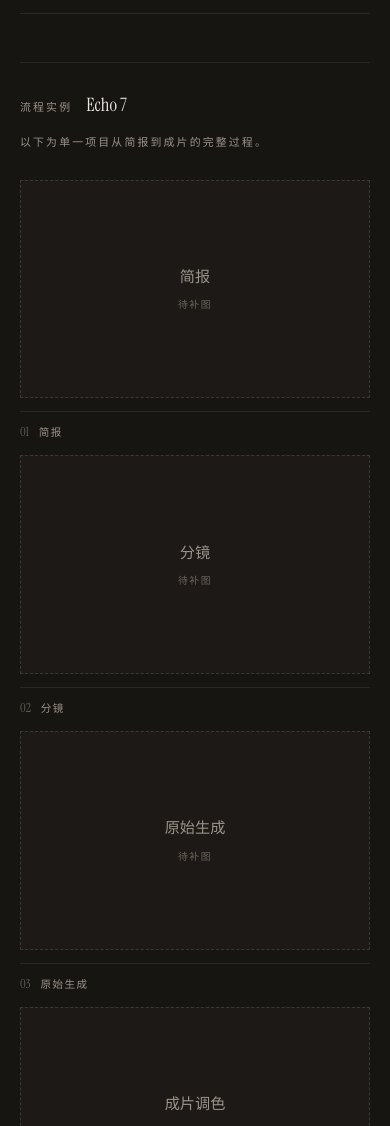
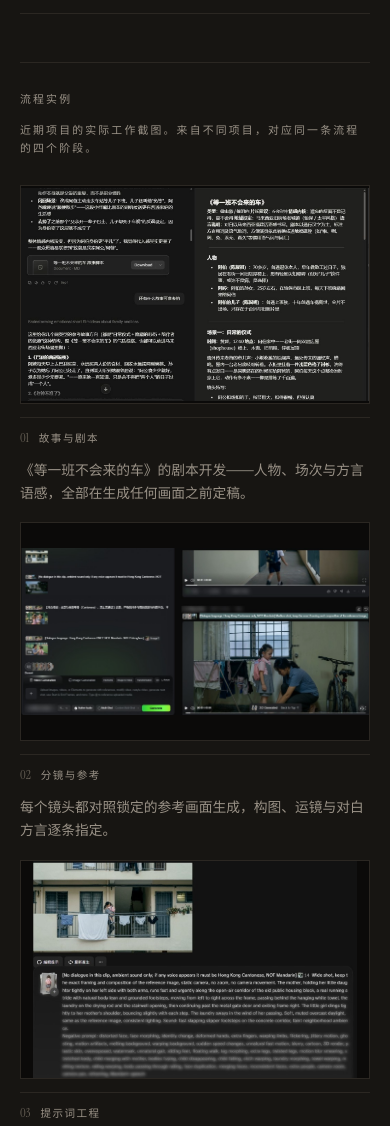
Before and after one commit to kirajayl/albert, a plain HTML site: page index.html in a window 390 px wide. Shown: the part 4620-5746 px from the top of the page. Drawn offline with Linux system fonts and the light colour scheme.

Commit message:
Add process case study with real working screenshots
Replaces the four placeholder slots in section 03 with actual
production screenshots: story/script, shot direction, prompt
engineering and character consistency.

Reframed from a single-project brief-to-final walkthrough, which the
material did not support — the screenshots come from different
projects and document the middle of the pipeline. The section now
states that openly.

Discloses craft without disclosing method:
- Platform branding cropped or blurred out of every image (nav rails,
  wordmarks, model and product names)
- No tool labels and no enlarge/lightbox on case images, so frames
  render at a size that reads as dense work without being mineable
- Progressive fade over the negative prompt in the prompt-engineering
  frame; the volume of constraint stays visible, the terms do not
- Uncropped source of the script frame kept local and gitignored — it
  exposed an internal project list in the sidebar

Layout: two-up grid, object-fit contain so screenshots are never
cropped, single column on phones. Certificate lightbox unaffected.

Co-Authored-By: Claude Opus 5 (1M context) <noreply@anthropic.com>

```diff
--- a/index.html
+++ b/index.html
@@ -302,20 +302,19 @@ em{font-style:italic}
 .case-head{display:flex;flex-wrap:wrap;align-items:baseline;gap:14px;margin-bottom:28px}
 .case-head .label{color:var(--dim)}
 .case-head .proj{font-family:var(--display);font-size:1.15rem}
-.case-grid{display:grid;grid-template-columns:repeat(4,1fr);gap:clamp(12px,2vw,22px)}
-.case-cell figure{position:relative;aspect-ratio:16/10;overflow:hidden;background:var(--surface)}
-.case-cell img{width:100%;height:100%;object-fit:cover}
-.case-cell .ph{
-  position:absolute;inset:0;border:1px dashed var(--rule-2);
-  display:flex;flex-direction:column;align-items:center;justify-content:center;gap:8px;
-  text-align:center;padding:14px;
+.case-grid{display:grid;grid-template-columns:repeat(2,1fr);gap:clamp(18px,2.6vw,34px)}
+.case-cell figure{
+  position:relative;aspect-ratio:16/10;overflow:hidden;
+  background:#0B0A09;border:1px solid var(--rule);
+  transition:border-color .4s var(--ease);
 }
-.case-cell .ph b{font-family:var(--display);font-size:.95rem;color:var(--dim);font-weight:400}
-.case-cell .ph em{font-style:normal;font-size:.62rem;letter-spacing:.14em;text-transform:uppercase;color:var(--dimmer)}
+.case-cell figure:hover{border-color:var(--rule-2)}
+/* contain, not cover: cropping a UI screenshot destroys the evidence */
+.case-cell img{width:100%;height:100%;object-fit:contain}
 .case-cell .st{display:flex;gap:10px;align-items:baseline;margin-top:13px;padding-top:11px;border-top:1px solid var(--rule)}
 .case-cell .st .n{font-family:var(--display);font-size:.78rem;color:var(--dimmer)}
 .case-cell .st .x{font-size:.66rem;letter-spacing:.14em;text-transform:uppercase;color:var(--dim);font-weight:500}
-.case-cell p{font-size:.82rem;color:var(--dim);line-height:1.6;margin-top:8px}
+.case-cell p{font-size:.86rem;color:var(--dim);line-height:1.66;margin-top:10px;max-width:46ch}
 
 /* ===== FAQ ===== */
 .faq{border-top:1px solid var(--rule)}
@@ -365,7 +364,7 @@ footer{border-top:1px solid var(--rule);padding:32px 0}
 }
 .lightbox[hidden]{display:none}
 .lightbox.show{opacity:1}
-.lightbox img{max-width:100%;max-height:90vh;object-fit:contain}
+.lightbox img{max-width:100%;max-height:90vh;width:auto;height:auto;object-fit:contain}
 .lb-close{
   position:absolute;top:22px;right:26px;width:44px;height:44px;
   border:1px solid var(--rule-2);color:var(--bone);font-size:1.3rem;line-height:1;
@@ -389,7 +388,6 @@ footer{border-top:1px solid var(--rule);padding:32px 0}
   .step p{grid-column:2}
   .about{grid-template-columns:1fr;gap:34px;align-items:start}
   .about-photo{max-width:320px;aspect-ratio:1/1}
-  .case-grid{grid-template-columns:repeat(2,1fr)}
   .quote{grid-template-columns:1fr;gap:40px}
 }
 @media (max-width:760px){
@@ -668,16 +666,30 @@ const CONFIG = {
   // "auto" shows the category tabs once there are 9+ pieces; true/false force it.
   showTabs: "auto",
 
-  // ▸ NEEDS 4 STILLS FROM ALBERT. Set `src` to a filename in this folder
-  //   (e.g. "case-01-board.jpg") and the dashed placeholder is replaced.
-  //   `project` names which film is being walked through.
+  // Working screenshots. `note` says what the frame demonstrates.
+  // Platform branding is deliberately cropped/blurred out of these images.
   caseStudy: {
-    project: { cn: "Echo 7", en: "Echo 7" },
     stills: [
-      { src: null, stage: { cn: "简报", en: "The brief" } },
-      { src: null, stage: { cn: "分镜", en: "Storyboard" } },
-      { src: null, stage: { cn: "原始生成", en: "Raw generation" } },
-      { src: null, stage: { cn: "成片调色", en: "Final grade" } }
+      { src: "case-01-script.jpg",
+        stage: { cn: "故事与剧本", en: "Story & script" },
+        note: {
+          cn: "《等一班不会来的车》的剧本开发——人物、场次与方言语感，全部在生成任何画面之前定稿。",
+          en: "Developing the screenplay for Waiting For The Bus That Never Comes — characters, scene beats and dialect notes, all settled before a single frame is generated." } },
+      { src: "case-02-shots.jpg",
+        stage: { cn: "分镜与参考", en: "Shot direction" },
+        note: {
+          cn: "每个镜头都对照锁定的参考画面生成，构图、运镜与对白方言逐条指定。",
+          en: "Every shot is generated against a locked reference frame, with framing, camera behaviour and spoken dialect specified clip by clip." } },
+      { src: "case-03-prompt.jpg",
+        stage: { cn: "提示词工程", en: "Prompt engineering" },
+        note: {
+          cn: "正向提示词描述画面；而真正让成片不「像 AI」的，是那一长串负向提示词：肢体扭曲、面部变形、步态失真、背景融化。",
+          en: "The positive prompt describes the shot. The negative prompt — warping limbs, face morphing, unnatural gait, melting background — is what keeps it from looking generated." } },
+      { src: "case-04-character.jpg",
+        stage: { cn: "人物一致性", en: "Character consistency" },
+        note: {
+          cn: "用人物参考图锁定同一张脸，贯穿全片每一个镜头——这是「一段影片」与「一堆素材」的区别。",
+          en: "A character reference sheet holds the same face across every shot in the film — the detail that separates a sequence from a pile of clips." } }
     ]
   }
 };
@@ -733,8 +745,8 @@ const I18N = {
     slot_label:"影片位", slot_hint:"待上传",
     faq_eyebrow:"常见问题", faq_h2:"版权、授权<em>与合作细节。</em>",
     faq_lede:"企业客户最常问的六个问题。若你的情况不在其中，直接问我。",
-    case_label:"流程实例", case_note:"以下为单一项目从简报到成片的完整过程。",
-    case_stage:"阶段", case_ph:"待补图",
+    case_label:"流程实例", case_note:"近期项目的实际工作截图。来自不同项目，对应同一条流程的四个阶段。",
+    case_ph:"待补图",
     faq:[
       {q:"成片的版权归谁？",
        a:"归你。尾款结清后，影片的完整所有权与商业使用权即转移给你，包括付费广告、电视播放与社群平台，没有年限限制，也没有二次授权费用。"},
@@ -796,8 +808,8 @@ const I18N = {
     slot_label:"Video slot", slot_hint:"To be added",
     faq_eyebrow:"Questions", faq_h2:"Ownership, usage<em> and the fine print.</em>",
     faq_lede:"The six things corporate clients ask before commissioning. If yours isn’t here, just ask.",
-    case_label:"Process in practice", case_note:"One project, brief to final frame.",
-    case_stage:"Stage", case_ph:"Still to come",
+    case_label:"Process in practice", case_note:"Working screenshots from recent productions. Different projects, four stages of one pipeline.",
+    case_ph:"Still to come",
     faq:[
       {q:"Who owns the finished video?",
        a:"You do. On final payment, full ownership and unlimited commercial usage rights transfer to you — paid advertising, broadcast and social included. No term limit, no recurring licence fee."},
@@ -963,24 +975,39 @@ function filterWork(){
 function renderCase(){
   const box = document.getElementById('case');
   const cs = CONFIG.caseStudy;
-  if (!box || !cs){ return; }
+  if (!box || !cs) return;
   box.innerHTML =
     '<div class="case-head">'
       + '<span class="label">' + t('case_label') + '</span>'
-      + '<span class="proj">' + cs.project[lang] + '</span>'
-      + '<span class="label" style="flex:1 1 100%">' + t('case_note') + '</span>'
+      + '<span class="label" style="flex:1 1 100%;color:var(--dim)">' + t('case_note') + '</span>'
     + '</div>';
+
   const grid = document.createElement('div');
   grid.className = 'case-grid';
+
   cs.stills.forEach((st, i) => {
     const n = String(i + 1).padStart(2, '0');
     const cell = document.createElement('div');
     cell.className = 'case-cell';
-    const inner = st.src
-      ? '<img src="' + st.src + '" alt="' + st.stage[lang] + '" loading="lazy">'
-      : '<div class="ph"><b>' + st.stage[lang] + '</b><em>' + t('case_ph') + '</em></div>';
-    cell.innerHTML = '<figure>' + inner + '</figure>'
-      + '<div class="st"><span class="n">' + n + '</span><span class="x">' + st.stage[lang] + '</span></div>';
+
+    const fig = document.createElement('figure');
+    if (st.src){
+      fig.innerHTML = '<img src="' + st.src + '" alt="' + st.stage[lang] + '" loading="lazy">';
+    } else {
+      fig.innerHTML = '<div class="ph"><b>' + st.stage[lang] + '</b><em>' + t('case_ph') + '</em></div>';
+    }
+    cell.appendChild(fig);
+
+    const meta = document.createElement('div');
+    meta.className = 'st';
+    meta.innerHTML = '<span class="n">' + n + '</span><span class="x">' + st.stage[lang] + '</span>';
+    cell.appendChild(meta);
+
+    if (st.note){
+      const pEl = document.createElement('p');
+      pEl.textContent = st.note[lang];
+      cell.appendChild(pEl);
+    }
     grid.appendChild(cell);
   });
   box.appendChild(grid);
```
Also changed, not shown: case-01-script.jpg (added), case-02-shots.jpg (added), case-03-prompt.jpg (added), case-04-character.jpg (added), 1 other file.
